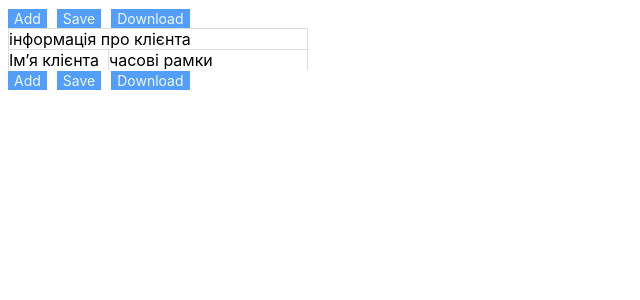
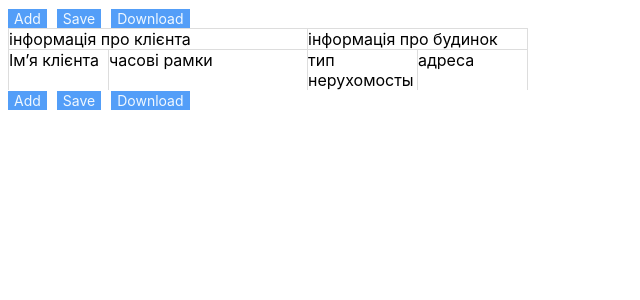
Before and after one commit to antoniooo12/table-web-react, a React (Create React App) app: page / in a window 1280 px wide. Shown: the top 300 px of the page, without its empty margins (0-640 px from the left). Built offline with nearby package versions, Linux system fonts and the light colour scheme.

Commit message:
todo sectionInner

```diff
--- a/src/example.ts
+++ b/src/example.ts
@@ -307,14 +307,16 @@ const deliveryTimeTuple: [string, Column] = ['deliveryDay', {
             title: '',
             width: 100,
             cellParam: {
-                name: 'afterHour', type: 'time', default: {type: 'defaultFunctions', value: 'currentHour'}}
-        }],['beforeHour',
+                name: 'afterHour', type: 'time', default: {type: 'defaultFunctions', value: 'currentHour'}
+            }
+        }], ['beforeHour',
         {
             // hidden: true,
             title: '',
             width: 100,
             cellParam: {
-                name: 'beforeHour', type: 'time', default: {type: 'defaultFunctions', value: 'currentHour'}}
+                name: 'beforeHour', type: 'time', default: {type: 'defaultFunctions', value: 'currentHour'}
+            }
         }]])
 }]
 export const testTable: TableStructure = {
@@ -336,11 +338,25 @@ export const testTable: TableStructure = {
             }],
             ['houseInformation', {
                 sectionParams: {
-                    hidden: true,
+                    // hidden: true,
                     title: 'інформація про будинок',
                     width: 100,
                     fontSize: 12
                 },
+                sectionInner: new Map([
+                    ['', {
+                        sectionParams: {
+                            title: 'test',
+                            width: 20,
+                            fontSize: 12,
+                        },
+                        columns: new Map([
+                            houseTypeTuple,
+                            houseAddressTuple,
+                        ])
+                    }]
+                ]),
+
                 columns: new Map([
                     houseTypeTuple,
                     houseAddressTuple,
```
